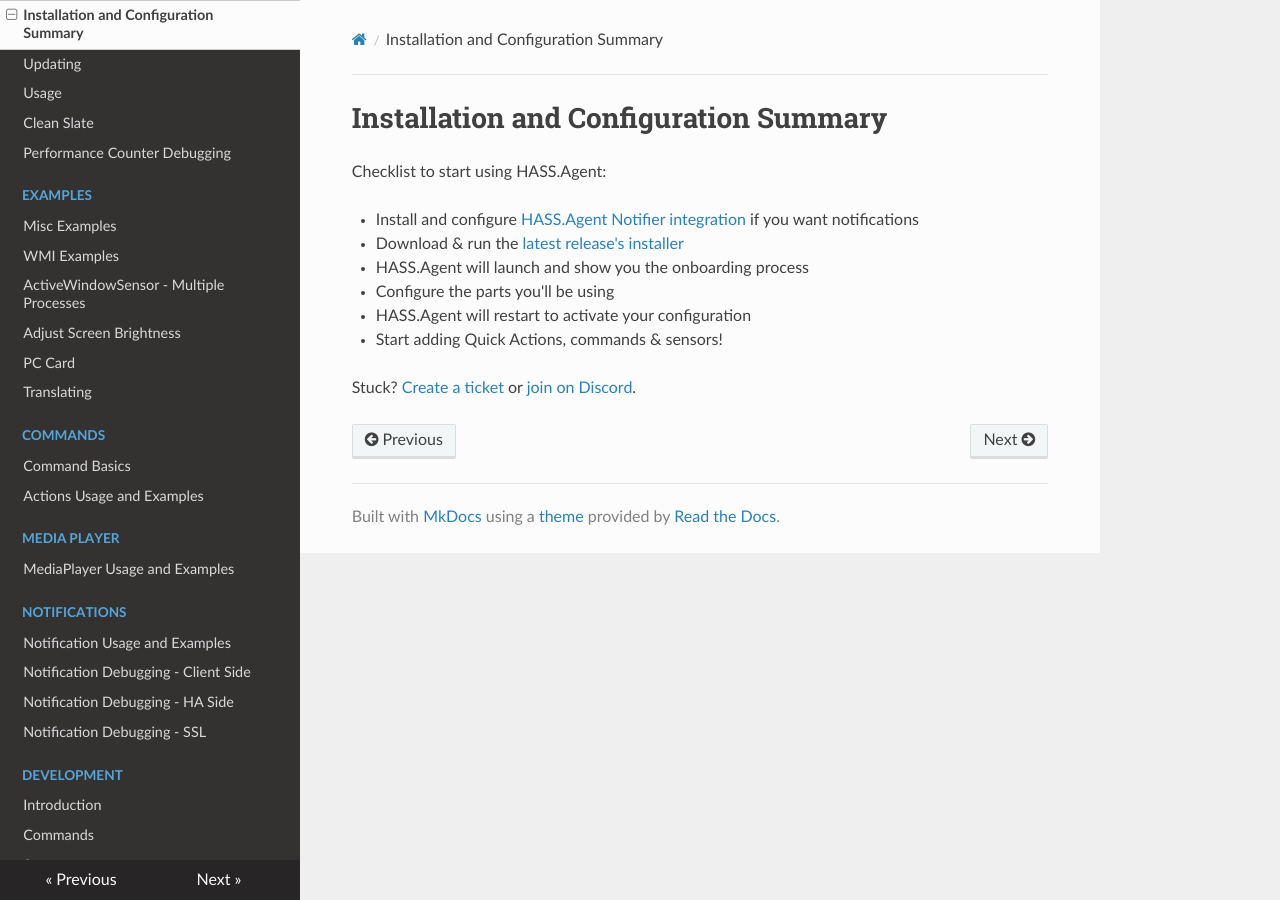
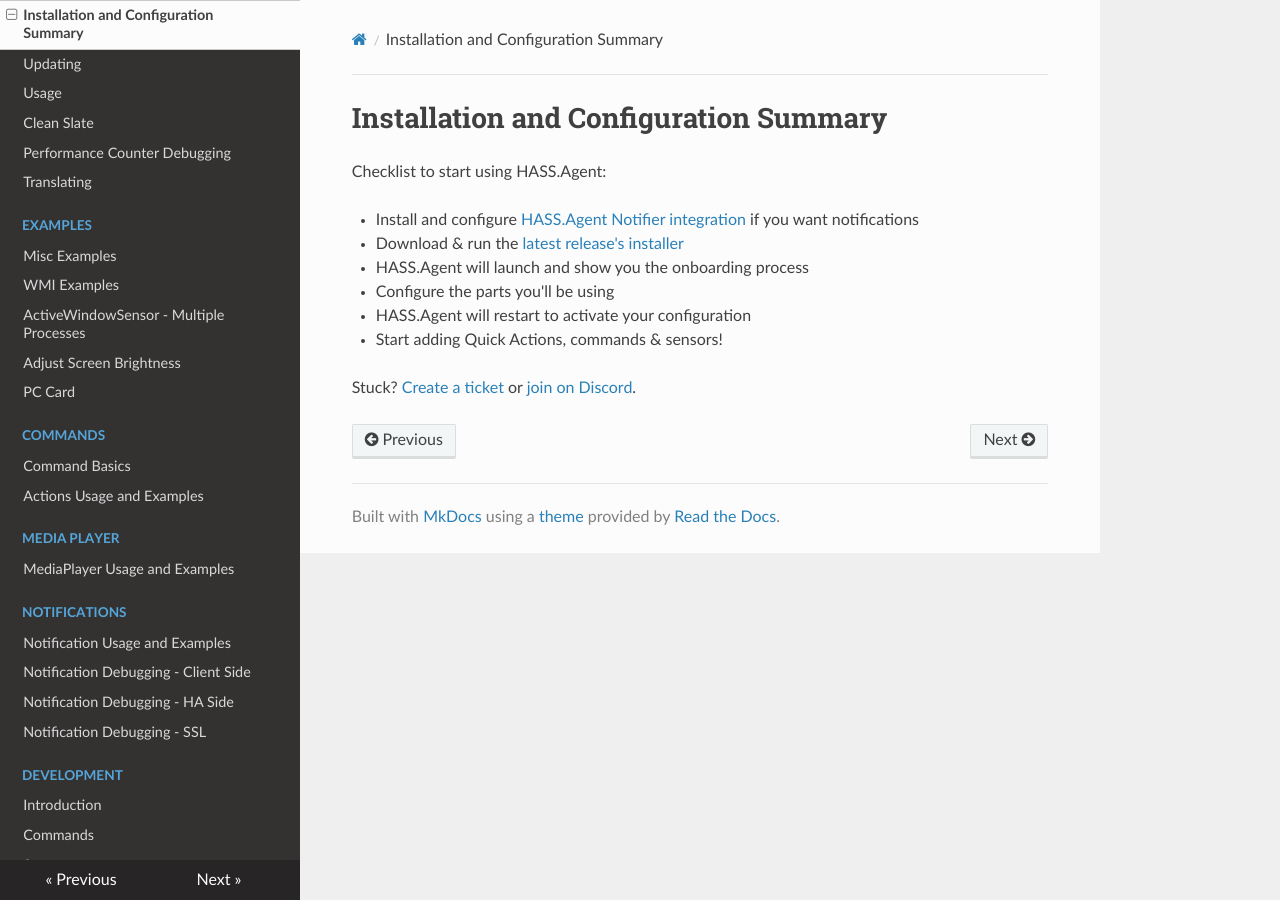
Before and after one commit to LAB02-Admin/HASS.Agent-Docs, an MkDocs documentation site: the page built from docs/installation-and-configuration-summary.md, in a window 1280 px wide. Built offline with MkDocs 1.6.1, drawn with Linux system fonts in a browser that asks for light colours; nearby versions of some CDN libraries; part of the change alters nothing that is shown.

```diff
--- a/mkdocs.yml
+++ b/mkdocs.yml
@@ -15,13 +15,13 @@ nav:
     - 'usage.md'
     - 'clean-slate.md'
     - 'performance-counter-debugging.md'
+    - 'translating.md'
     - 'Examples':
       - Misc Examples: 'sensor-command-automation-and-script-examples.md'
       - WMI Examples: 'wmi-examples.md'
       - ActiveWindowSensor - Multiple Processes: 'examples/activewindowsensor-multiple-processes.md'
       - Adjust Screen Brightness: 'examples/adjust-screen-brightness.md'
       - PC Card: 'examples/pc-card.md'
-    - 'translating.md'
     - 'Commands':
       - 'commands/command-basics.md'
       - 'commands/actions-usage-and-examples.md'
```
